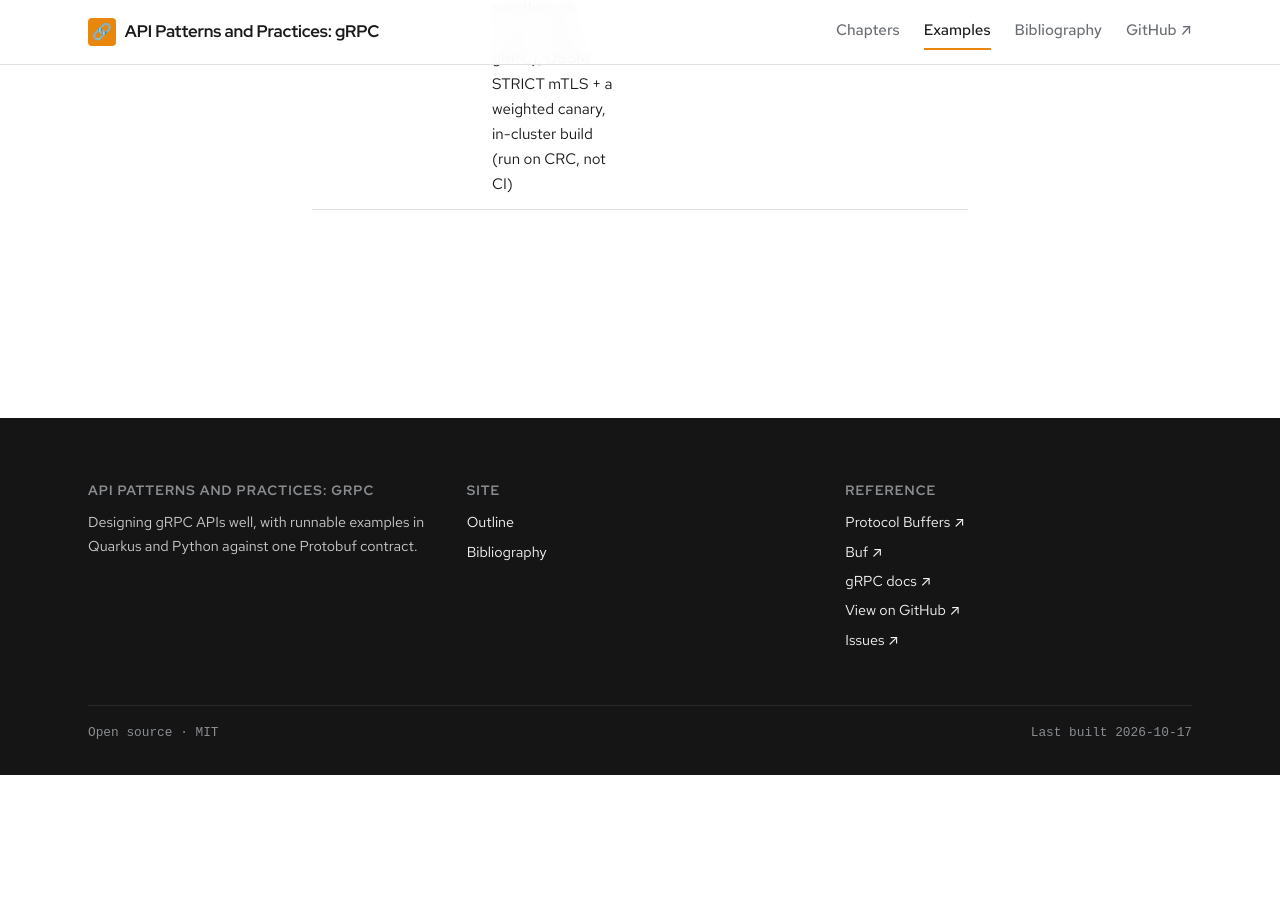
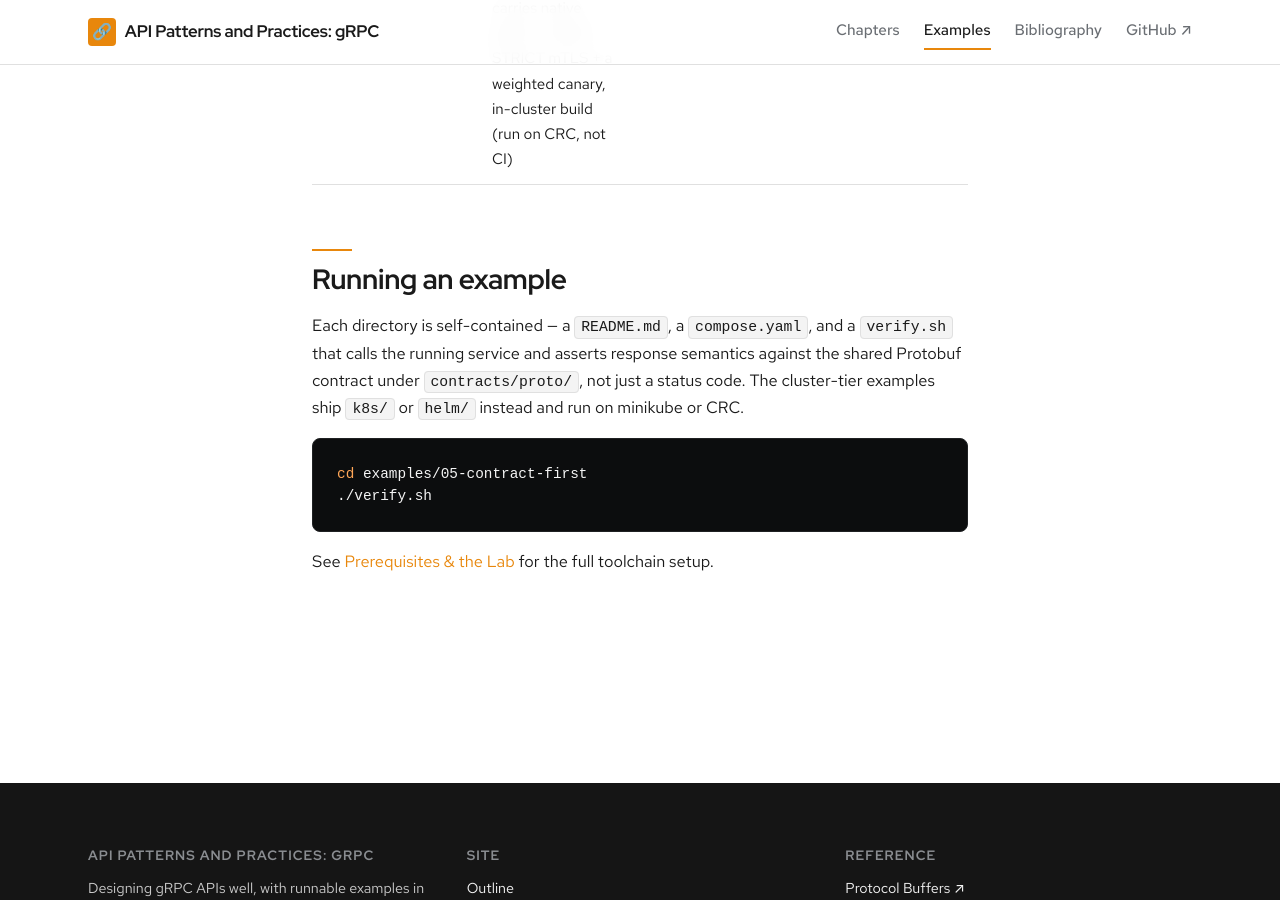
Before and after one commit to patterncatalyst/api-patterns-and-practices-grpc, a Jekyll site: the page built from _example_pages/index.md, in a window 1280 px wide and 900 px high, scrolled down 6980 px. Built offline with Jekyll 4.4.1, drawn with Linux system fonts in a browser that asks for light colours; some web fonts are replaced; before the commit the page ends 7755 px from its top, so only the background shows below that; some of the changed text lies outside the part shown.

Commit message:
docs(examples): add Running-an-example section to match the REST page (#17)

````diff
--- a/_example_pages/index.md
+++ b/_example_pages/index.md
@@ -38,8 +38,23 @@ More examples land here as new chapters ship.
 | [21-observability](https://github.com/{{ site.github_username }}/{{ site.github_repo }}/tree/main/examples/21-observability) | OTel trace spanning REST→gRPC→`QuoteService` (trace-id continuity), Prometheus metrics, and `grpc.health.v1` — the LGTM stack wired in | Both | [Ch21]({{ '/docs/21-observability/' | relative_url }}) |
 | [22-mesh-loadbalancing](https://github.com/{{ site.github_username }}/{{ site.github_repo }}/tree/main/examples/22-mesh-loadbalancing) | The L4 single-connection pin on minikube — plain Service pins to one pod; headless+`round_robin` and Istio each fan out across 3 replicas (run on minikube, not CI) | Cluster | [Ch22]({{ '/docs/22-load-balancing-service-mesh/' | relative_url }}) |
 | [23-grpc-web-transcoding](https://github.com/{{ site.github_username }}/{{ site.github_repo }}/tree/main/examples/23-grpc-web-transcoding) | One `GetQuote`, four doors — native gRPC, a REST shim, Envoy JSON/HTTP transcoding (`auto_mapping`), and a grpc-web framed client — all reaching the same RPC | Both | [Ch23]({{ '/docs/23-grpc-web-transcoding/' | relative_url }}) |
-| [24-cross-protocol-http3](https://github.com/{{ site.github_username }}/{{ site.github_repo }}/tree/main/examples/24-cross-protocol-http3) | `GetQuote` over HTTP/2 (gated + a `ghz` baseline) alongside an honest HTTP/3 transport demo (Caddy + aioquic QUIC) — the transport, not gRPC-over-HTTP/3 | Both | [Ch24]({{ '/docs/24-cross-protocol-http3/' | relative_url }}) |
+| [24-cross-protocol-http3](https://github.com/{{ site.github_username }}/{{ site.github_repo }}/tree/main/examples/24-cross-protocol-http3) | `GetQuote` over HTTP/2 (gated + a `ghz` baseline) alongside a real HTTP/3 transport demo (Caddy + aioquic QUIC) — the transport, not gRPC-over-HTTP/3 | Both | [Ch24]({{ '/docs/24-cross-protocol-http3/' | relative_url }}) |
 | [25-testing-and-cli](https://github.com/{{ site.github_username }}/{{ site.github_repo }}/tree/main/examples/25-testing-and-cli) | Reflection probes (`grpcurl`), `@QuarkusTest`+`@GrpcClient` and `pytest` in-process suites gated at image-build, and a pinned `ghz` smoke | Both | [Ch25]({{ '/docs/25-testing-and-cli/' | relative_url }}) |
 | [26-debugging](https://github.com/{{ site.github_username }}/{{ site.github_repo }}/tree/main/examples/26-debugging) | Reproduce `UNIMPLEMENTED` / `DEADLINE_EXCEEDED` / `UNAVAILABLE` / TLS-handshake failures and diagnose them with reflection, channelz, and `GRPC_TRACE` | Both | [Ch26]({{ '/docs/26-debugging-grpc/' | relative_url }}) |
 | [27-complete-project](https://github.com/{{ site.github_username }}/{{ site.github_repo }}/tree/main/examples/27-complete-project) | The final project — all three services, all four RPC modes, mTLS + JWT + OTel + ghz in one CI-gated Compose stack; a run-by-hand minikube tier solves the LB problem | Both | [Ch27]({{ '/docs/27-complete-project/' | relative_url }}) |
 | [99-appendix-a-openshift-crc](https://github.com/{{ site.github_username }}/{{ site.github_repo }}/tree/main/examples/99-appendix-a-openshift-crc) | OpenShift Local (CRC) — gRPC over Routes (only passthrough carries native gRPC), OSSM STRICT mTLS + a weighted canary, in-cluster build (run on CRC, not CI) | Cluster | [App. A]({{ '/docs/99-appendix-a-openshift-crc/' | relative_url }}) |
+
+## Running an example
+
+Each directory is self-contained — a `README.md`, a `compose.yaml`, and a
+`verify.sh` that calls the running service and asserts response semantics
+against the shared Protobuf contract under `contracts/proto/`, not just a status
+code. The cluster-tier examples ship `k8s/` or `helm/` instead and run on
+minikube or CRC.
+
+```bash
+cd examples/05-contract-first
+./verify.sh
+```
+
+See [Prerequisites & the Lab]({{ '/docs/00-prerequisites-and-the-lab/' | relative_url }}) for the full toolchain setup.
````
